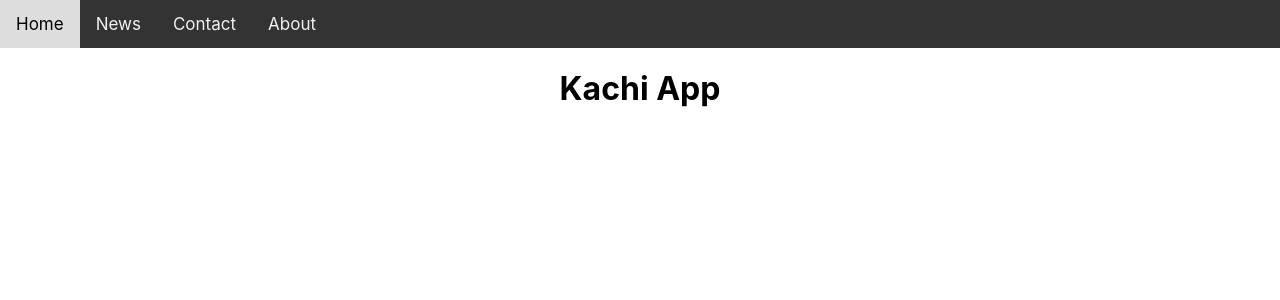
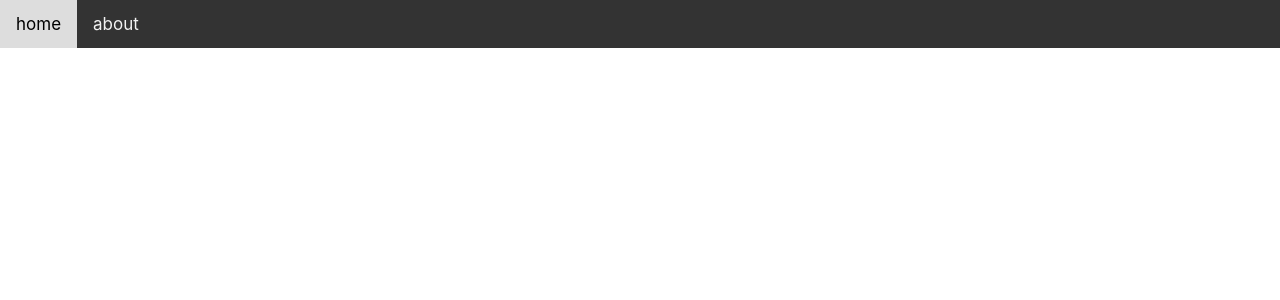
Before and after one commit to KachiiC/react_portfolio, a React (Create React App) app: page / in a window 1280 px wide. Shown: the top 300 px of the page. Built offline with nearby package versions, Linux system fonts and the light colour scheme.

Commit message:
added navbar draft

```diff
--- /dev/null
+++ b/jsconfig.json
@@ -0,0 +1,6 @@
+{
+  "compilerOptions": {
+    "baseUrl": "src"
+  },
+  "include": ["src"]
+}
--- a/package.json
+++ b/package.json
@@ -8,6 +8,7 @@
     "@testing-library/user-event": "^12.2.0",
     "react": "^17.0.1",
     "react-dom": "^17.0.1",
+    "react-router-dom": "^5.2.0",
     "react-scripts": "4.0.0",
     "web-vitals": "^0.2.4"
   },
--- a/src/App.css
+++ b/src/App.css
@@ -1,38 +1,3 @@
 .App {
   text-align: center;
 }
-
-.App-logo {
-  height: 40vmin;
-  pointer-events: none;
-}
-
-@media (prefers-reduced-motion: no-preference) {
-  .App-logo {
-    animation: App-logo-spin infinite 20s linear;
-  }
-}
-
-.App-header {
-  background-color: #282c34;
-  min-height: 100vh;
-  display: flex;
-  flex-direction: column;
-  align-items: center;
-  justify-content: center;
-  font-size: calc(10px + 2vmin);
-  color: white;
-}
-
-.App-link {
-  color: #61dafb;
-}
-
-@keyframes App-logo-spin {
-  from {
-    transform: rotate(0deg);
-  }
-  to {
-    transform: rotate(360deg);
-  }
-}
--- a/src/App.js
+++ b/src/App.js
@@ -1,19 +1,27 @@
-import React from 'react'
+import React from "react";
 // CSS
-import './App.css';
-import SiteNavbar from './Components/SiteNavbar';
+import navbar_menu from "Components/SiteNavbar/navbar-menu";
+// Router
+import { BrowserRouter as Router, Switch, Route} from "react-router-dom";
+import SiteNavbar from "Components/SiteNavbar";
+// Page Data
 
 const App = () => {
 
+  const displayPageList = navbar_menu.map((single_menu) => (
+    <Route path={`/${single_menu.name}`}>
+      {single_menu.page}
+    </Route>
+  ))
+
   return (
-      <>
+      <Router>
         <SiteNavbar />
-        <div className="App">
-          <h1>Kachi App</h1>
-        </div>
-      </>
+          <Switch>
+            {displayPageList}
+          </Switch>
+      </Router>
   );
-
 }
 
 export default App;
--- a/src/Components/SiteNavbar/index.js
+++ b/src/Components/SiteNavbar/index.js
@@ -1,16 +1,23 @@
 import React from 'react'
+// CSS
 import './navbar.css'
+// Data
+import navbar_menu from './navbar-menu'
+import {Link} from 'react'
 
 const SiteNavbar = () => {
 
+    const displayNav = navbar_menu.map((menu) => (
+            <a href={`/${menu.name}`}>
+                {menu.name}
+            </a>
+        )
+    )
 
     return (
 
         <div className="topnav" id="myTopnav">
-            <a href="#">Home</a>
-            <a href="#">News</a>
-            <a href="#">Contact</a>
-            <a href="#">About</a>
+            {displayNav}
             <a href="#" className="icon" alt="responsive_menu">
                 X
             </a>
--- a/src/Components/SiteNavbar/navbar-menu.js
+++ b/src/Components/SiteNavbar/navbar-menu.js
@@ -0,0 +1,17 @@
+import React from 'react'
+// Pages
+import Home from 'Pages/Home'
+import About from 'Pages/About'
+
+const navbar_menu = [
+    {
+        name: "home",
+        page: <Home />
+    },
+    {
+        name: "about",
+        page: <About />
+    },
+]
+
+export default navbar_menu
--- /dev/null
+++ b/src/Pages/About/index.js
@@ -0,0 +1,11 @@
+import React from 'react'
+
+const About = () => {
+
+    return (
+        <h1>About</h1>
+    )
+
+}
+
+export default About
--- /dev/null
+++ b/src/Pages/Home/index.js
@@ -0,0 +1,11 @@
+import React from 'react'
+
+const Home = () => {
+
+    return (
+        <h1>Home</h1>
+    )
+
+}
+
+export default Home
```
Also changed, not shown: 1 other file (tests, documents, lock files or other folders).
